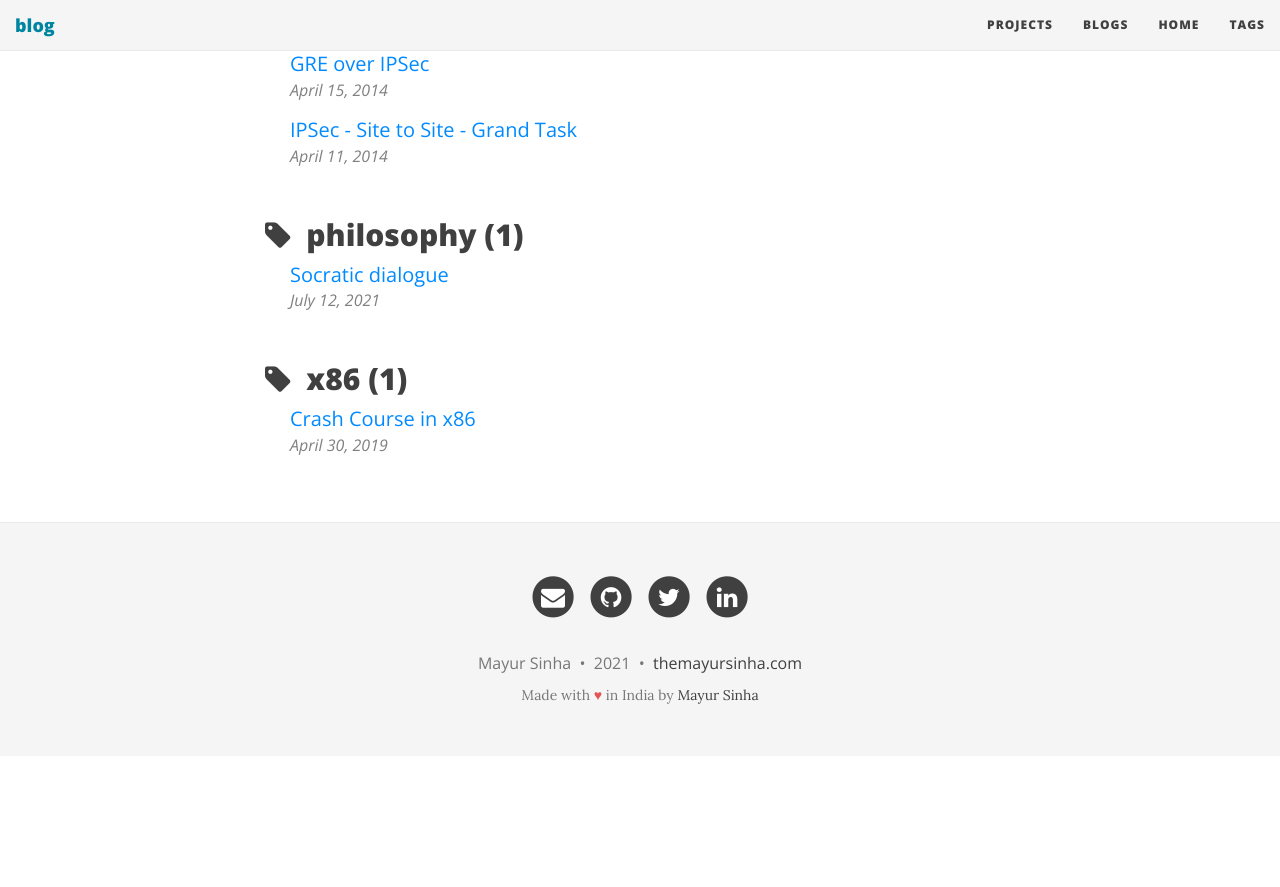
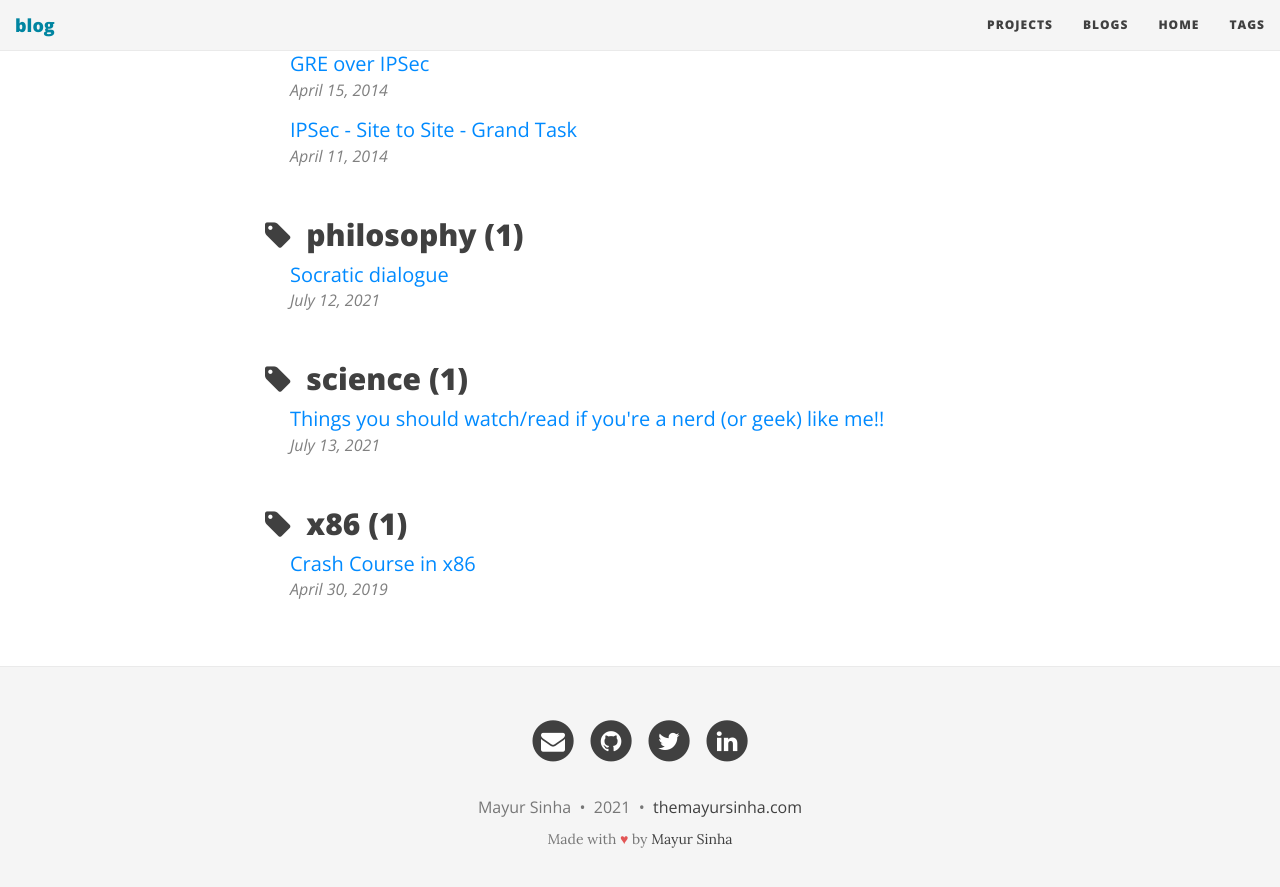
Before and after one commit to themayursinha/blog, a Jekyll site: the page built from tags.html, in a window 1280 px wide and 900 px high, scrolled down 1008 px. Shown: the top 887 px of the window. Built offline with Jekyll 4.4.1, drawn with Linux system fonts in a browser that asks for light colours; nearby versions of some CDN libraries; library files that are not in the unit come from our copies; before the commit the page ends 1764 px from its top, so only the background shows below that; some of the changed lines change nothing that is shown.

Commit message:
adding a new blog and some other stuffs

```diff
--- a/_config.yml
+++ b/_config.yml
@@ -159,7 +159,7 @@ timezone: "America/Vancouver"
 markdown: kramdown
 highlighter: rouge
 permalink: /:year-:month-:day-:title/
-paginate: 5
+paginate: 10
 paginate_path: "/blogs/page:num/"
 
 kramdown:
--- a/_includes/footer.html
+++ b/_includes/footer.html
@@ -42,7 +42,7 @@
       </p>
           <!-- Please don't remove this, keep my open source work credited :) -->
     <p class="theme-by text-muted">
-      Made with <span style="color: #e25555;">&hearts;</span> in India by
+      Made with <span style="color: #e25555;">&hearts;</span> by
       <a href="https://themayursinha.com/aboutme/">Mayur Sinha</a>
     </p>
       </div>
--- /dev/null
+++ b/_posts/2021-07-13-Things-people-should-read-watch.md
@@ -0,0 +1,36 @@
+---
+layout: post
+title: Things you should watch/read if you're a nerd (or geek) like me!!
+categories: [science]
+tags: [science]
+description: Things you should watch/read
+---
+
+## A curated list of things which I believe should be watched/read by all if you ❤️ science & technology
+
+### Science
+ * [Einstein for masses](https://www.youtube.com/watch?v=3enwR6e9V9A) Basically this is a course for layman.
+ * [Stuff You Should Know](http://www.stuffyoushouldknow.com/) A podcast which will make you smarter everyday.
+ * A Brief History of Time book - by Stephen Hawking
+ * On the Origin of Species book -  by Charles Darwin - All I can say that this book revolutionized science, philosophy, and theology. Must READ!!!!
+ * Cosmos: A Spacetime Odyssey - A documentary series that explores how we discovered the laws of nature and found our coordinates in space and time. - MUST WATCH!!!
+ * How the Universe Works - is the ultimate cosmos operator's manual, a revealing look at the inner workings of outer space. Computer imagery allows viewers to explore black holes, supernovas, neutron stars, dark energy, and all of the other forces that produce what exists and what people see - Must WATCH!!
+ * Into the Universe with Stephen Hawking -  Renowned physicist Stephen Hawking brings his vision of the universe to the screen for the first time, combining cutting-edge effects, digitally enhanced NASA footage and live action to delve into such topics as how the universe began, whether life exists on other planets, and whether our galaxy has a life expectancy. The professor also theorizes what the Big Bang can tell us about the eventual end of the universe.
+ * Stephen Hawking's Grand Design - In this documentary, Stephen Hawking tries to explain what science can tell us about the meaning of life through physics, philosophical discussion, and Hawking's own unique scientific perception.
+ * Stephen Hawking: Master of the Universe -
+ * Through the Wormhole (one of my favorite) - Academy Award winner Morgan Freeman hosts and narrates this series that explores some of the deepest mysteries of existence, such as what triggered life on Earth. Bright minds from a variety of scientific disciplines -- including astrophysics, quantum mechanics and string theory -- discuss their thoughts on issues that have intrigued mankind for hundreds of years, with the ultimate goal of revealing the universe's extraordinary truth. What do aliens look like? Can mankind live forever?
+ * The Elegant Universe - attempts to explain the controversial string theory, a complicated scientific proposal that, in short, posits a single explanation for many of the universe's mysteries. (String theory is actually quite fascinating)
+ * Particle Fever - Science Fiction/Documentary. Scientists re-create conditions from the big-bang theory to investigate the origin of all matter and unravel the mysteries of the universe.
+ * A Universe From Nothing - [Lecture](https://www.youtube.com/watch?v=7ImvlS8PLIo) < click here Direct YouTube link - If you've ever wanted to answer that annoying question, "how could the Universe have formed from nothing", then watch this video.
+ * [Michio Kaku: The Universe in a Nutshell](https://www.youtube.com/watch?v=0NbBjNiw4tk)
+ * [Albert Einstein Documentary](https://www.youtube.com/watch?v=mPfdBSxdwNA) < Direct YouTube link. How one can ignore this? 😊
+ * [Einstein's Extraordinary Universe](https://www.youtube.com/watch?v=ieHP6lGRQRI) - Direct YouTube link
+ * [Supermassive Black Hole at the Center of the Galaxy](https://www.youtube.com/watch?v=XwkMCHf516s)  - Direct YouTube link
+ * http://oedb.org/ilibrarian/100-all-time-greatest-popular-science-books/ - 100 All-Time Greatest Popular Science Books
+
+---
+### Technology
+ * The Machine That Changed the World  - A five part documentary on computer history - from Babbage to Silicon Valley.
+ * Nerds 2.0.1: A Brief History of the Internet -  is a 1998 American PBS television documentary that explores the development of the Arpanet, the Internet, and the World Wide Web in from 1969 to 1998.
+ * Hubble: Universe in Motion - The Hubble Space Telescope is one of the towering scientific and technological achievements of our age, and it has deepened our capacity for observation and discovery beyond measure. The documentary Hubble: Universe in Motion probes the revelations brought forth from this breathtaking invention, and celebrates its role in forever altering our understanding of the universe.
+ * How Hackers Changed The World - For some, they're the world's most venal perpetrators of cyber-terrorism. For others, they're the poster group for the latest evolution in political and social activism. They call themselves Anonymous - a collective of hackers whose substantial skills allow them entry into the most secured levels of computerized data. They exist in the shadows, but there are few across the globe who aren't aware of their exploits. The documentary How Hackers Changed the World seeks to unmask these digital outlaws, and explores the ways in which they can serve as both an advocate for the public good and a sinister threat to the world's security structures.
```
